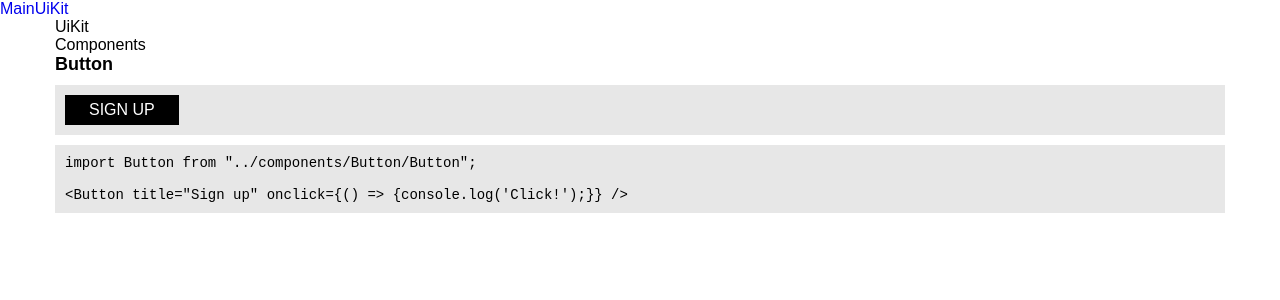
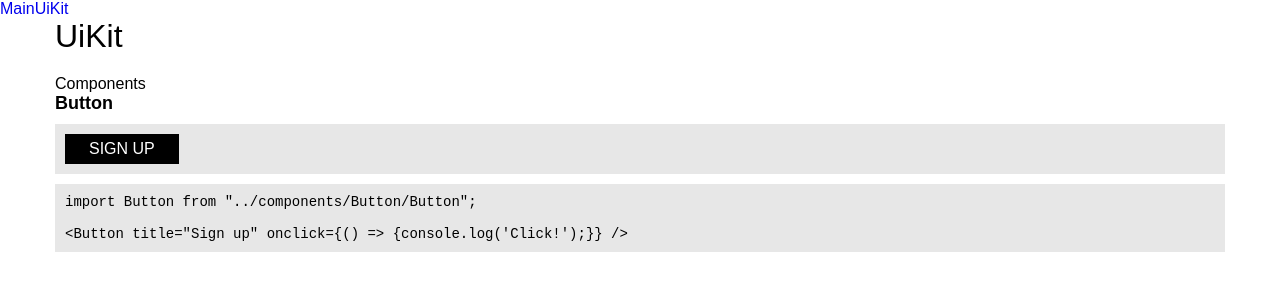
Before and after one commit to nobleworkshop/artlife-magazine, a React (Vite) app: page /uikit in a window 1280 px wide. Shown: the top 300 px of the page. Built offline with nearby package versions, Linux system fonts and the light colour scheme; a web font is replaced by a local one.

Commit message:
Fixed header

```diff
--- a/src/pages/uikit.jsx
+++ b/src/pages/uikit.jsx
@@ -3,7 +3,7 @@ import UiKitButton from "./../uikit-components/uikit-Button";
 const UiKit = () => {
 	return (
 		<div className="container">
-			<h1>UiKit</h1>
+			<h1 style={{ fontSize: "32px", fontWeight: 300, marginBottom: "20px" }}>UiKit</h1>
 
 			<div className="components">
 				<h2>Components</h2>
```
